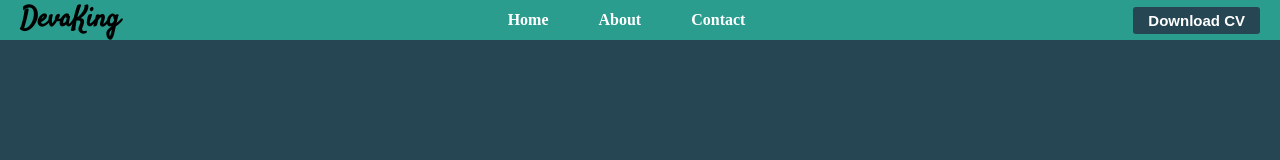
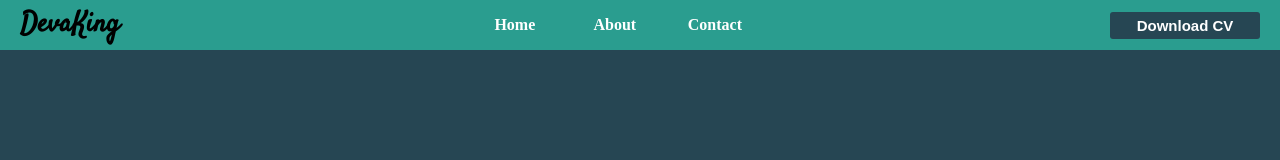
Before and after one commit to DevendhiranE/Portfolio, a plain HTML site: page index.html in a window 1280 px wide. Drawn offline with Linux system fonts and the light colour scheme; a web font is replaced by a local one.

Commit message:
width-adjustment

```diff
--- a/assets/css/style.css
+++ b/assets/css/style.css
@@ -20,6 +20,7 @@ header {
   align-items: center;
   background-color: var(--bg-header);
   padding: 0px 20px;
+  height: 50px;
 }
 header .logo {
   font-family: "Satisfy", cursive;
@@ -30,13 +31,24 @@ header .logo {
 header .logo:hover {
   color: brown;
 }
+header nav.navigation {
+  width: 300px;
+}
+
 nav ul {
   display: flex;
+  align-items: center;
+  justify-content: space-around;
   list-style: none;
+  cursor: pointer;
 }
 nav ul li {
-  margin: 10px;
-  padding: 0px 15px;
+  width: 80px;
+  text-align: center;
+  padding: 5px;
+}
+nav ul li:hover {
+  border: 2px solid var(--bg-primary);
 }
 
 nav ul li a {
@@ -55,3 +67,10 @@ nav ul li a {
   font-weight: bold;
   cursor: pointer;
 }
+.btn-cv {
+  width: 150px;
+}
+.btn-cv:hover {
+  background-color: #3291b6;
+  border: 2px solid #fca311;
+}
--- a/index.html
+++ b/index.html
@@ -11,14 +11,14 @@
     <header>
       <!-- Header logo -->
       <div class="logo">DevaKing</div>
-      <nav>
+      <nav class="navigation">
         <ul>
           <li><a href="#">Home</a></li>
           <li><a href="#">About</a></li>
           <li><a href="#">Contact</a></li>
         </ul>
       </nav>
-      <button class="btn">Download CV</button>
+      <button class="btn btn-cv">Download CV</button>
     </header>
   </body>
 </html>
```
